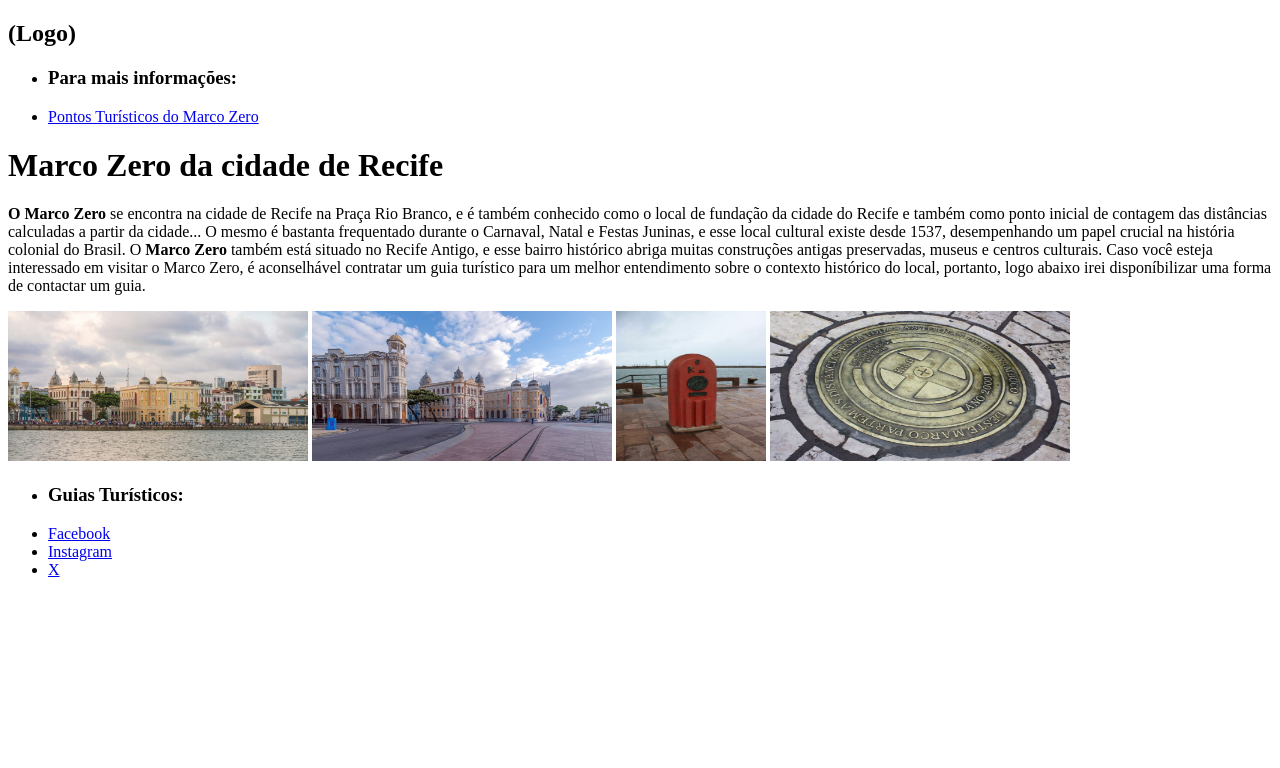
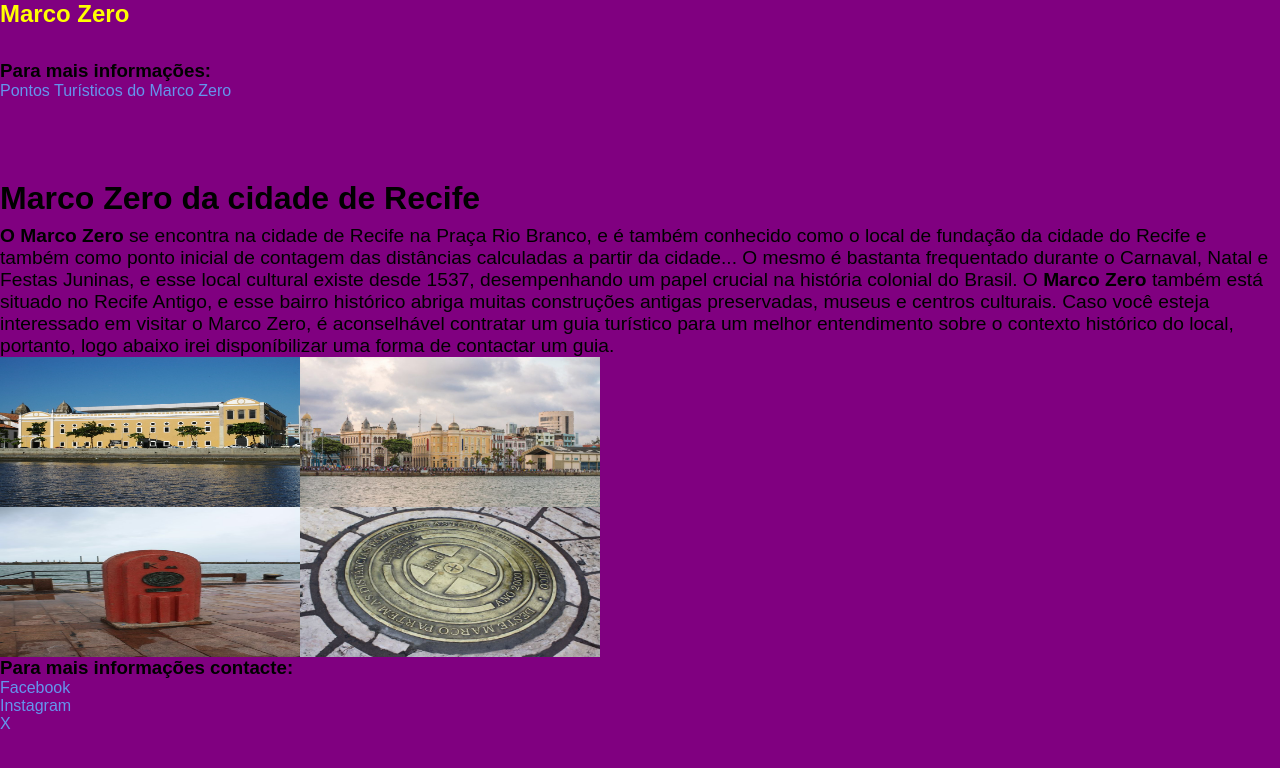
Before and after one commit to Matheus-Weick/marco-zero, a plain HTML site: page index.html in a window 1280 px wide. Drawn offline with Linux system fonts and the light colour scheme.

Commit message:
Marco Zero

```diff
--- /dev/null
+++ b/css/style.css
@@ -0,0 +1,49 @@
+*{
+    font-family: Arial, Helvetica, sans-serif;
+    margin: 0;
+    padding: 0;
+}
+body {
+    background-color: purple;
+}
+header {
+    background-color: purple;
+}
+header h2{
+    margin-bottom: 2rem;
+    color: yellow;
+}
+header nav div {
+    margin-bottom: 0;
+}
+header nav ul li a{
+    color: cornflowerblue;
+    text-decoration:none
+}
+main {
+    background-color: purple;
+}
+main h1 {
+    margin-bottom: 0.5rem;
+    padding-top: 5rem;
+}
+main p {
+    font-size: 1.2rem;
+    text-align:start
+}
+#imagens {
+    display:flex
+}
+#imagens2 {
+    display:flex
+}
+footer {
+    background-color: purple;
+}
+footer ul {
+    list-style-type: none;
+}
+footer ul li a {
+    color: cornflowerblue;
+    text-decoration: none;
+}
--- /dev/null
+++ b/css/style2.css
@@ -0,0 +1,40 @@
+*{
+    font-family: Arial, Helvetica, sans-serif;
+    margin: 0;
+    padding: 0;
+}
+header {
+    background-color: purple;
+}
+header h2{
+    margin-bottom: 2rem;
+    color: yellow;
+}
+header a {
+    color: cornflowerblue;
+    text-decoration: none;
+}
+main {
+    background-color: purple;
+}
+main h1 {
+    padding-top: 5rem;
+
+}
+main h2 {
+    padding-top: 2rem;
+}
+main p {
+    font-size: 1.2rem;
+    text-align: start;
+}
+footer {
+    background-color: purple;
+}
+footer li {
+    list-style-type: none;
+}
+footer a {
+    color: cornflowerblue;
+    text-decoration: none;
+}
--- a/marco-zero.html
+++ b/index.html
@@ -3,14 +3,17 @@
 <head>
     <meta charset="UTF-8">
     <meta name="viewport" content="width=device-width, initial-scale=1.0">
+    <link rel="stylesheet" href="./css/style.css">
     <title>Marco Zero</title>
 </head>
 <body>
     <header>
-    <h2>(Logo)</h2>
+    <h2>Marco Zero</h2>
     <nav>
+        <div>
+            <h3>Para mais informações:</h3>
+        </div>
         <ul>
-            <li><h3>Para mais informações:</h3></li>
             <li><a href="/pontos-turisticos-marco-zero.html" a>Pontos Turísticos do Marco Zero</a></li>
         </ul>
     </nav>
@@ -19,14 +22,18 @@
         <h1>Marco Zero da cidade de Recife</h1>
         <p><strong>O Marco Zero </strong>se encontra na cidade de Recife na Praça Rio Branco, e é também conhecido como o local de fundação da cidade do Recife e também como ponto inicial de contagem das distâncias calculadas a partir da cidade... O mesmo é bastanta frequentado durante o Carnaval, Natal e Festas Juninas, e esse local cultural existe desde 1537, desempenhando um papel crucial na história colonial do Brasil. O <strong>Marco Zero</strong> também está situado no Recife Antigo, e esse bairro histórico abriga muitas construções antigas preservadas, museus e centros culturais.
         Caso você esteja interessado em visitar o Marco Zero, é aconselhável contratar um guia turístico para um melhor entendimento sobre o contexto histórico do local, portanto, logo abaixo irei disponíbilizar uma forma de contactar um guia.</p>
-        <img src="./Marco-zero2-1024x576.jpg" width="300" height="150" alt="Erro ao Carregar a Imagem">
-        <img src="./Marco-zero3-1024x576.jpg" width="300" height="150" alt="Erro ao Carregar a Imagem">
-        <img src="./marco-zero4.jpg" width="150" height="150" alt="Erro ao Carregar a Imagem">
-        <img src="./marco-zero5.jpg" width="300" height="150" alt="Erro ao Carregar a Imagem">
+        <div id="imagens">
+            <img src="./IMGS/Cais da alfandega.jpg" width="300" height="150" alt="Erro ao Carregar a Imagem">
+            <img src="./IMGS/Marco-zero2-1024x576.jpg" width="300" height="150" alt="Erro ao Carregar a Imagem">
+        </div>
+        <div id="imagens2">
+            <img src="./IMGS/marco-zero4.jpg" width="300" height="150" alt="Erro ao Carregar a Imagem">
+            <img src="./IMGS/marco-zero5.jpg" width="300" height="150" alt="Erro ao Carregar a Imagem">
+        </div>
     </main>
     <footer>
         <ul>
-            <li><h3>Guias Turísticos:</h3></li>
+            <li><h3>Para mais informações contacte:</h3></li>
         <li><a href="https://www.facebook.com" target="_blank" a>Facebook</a></li>
         <li><a href="https://www.instagram.com" target="_blank" a>Instagram</a></li>
         <li><a href="https://x.com" target="_blank" a>X</a></li>
```
Also changed, not shown: pontos-turisticos-marco-zero.html (+6 -6 lines), IMGS/Cais da alfandega.jpg (renamed from Cais da alfandega.jpg), IMGS/Marco-zero2-1024x576.jpg (renamed from Marco-zero2-1024x576.jpg), IMGS/Marco-zero3-1024x576.jpg (renamed from Marco-zero3-1024x576.jpg), IMGS/Praça.jpg (renamed from Praça.jpg), IMGS/marco-zero4.jpg (renamed from marco-zero4.jpg), IMGS/marco-zero5.jpg (renamed from marco-zero5.jpg).
